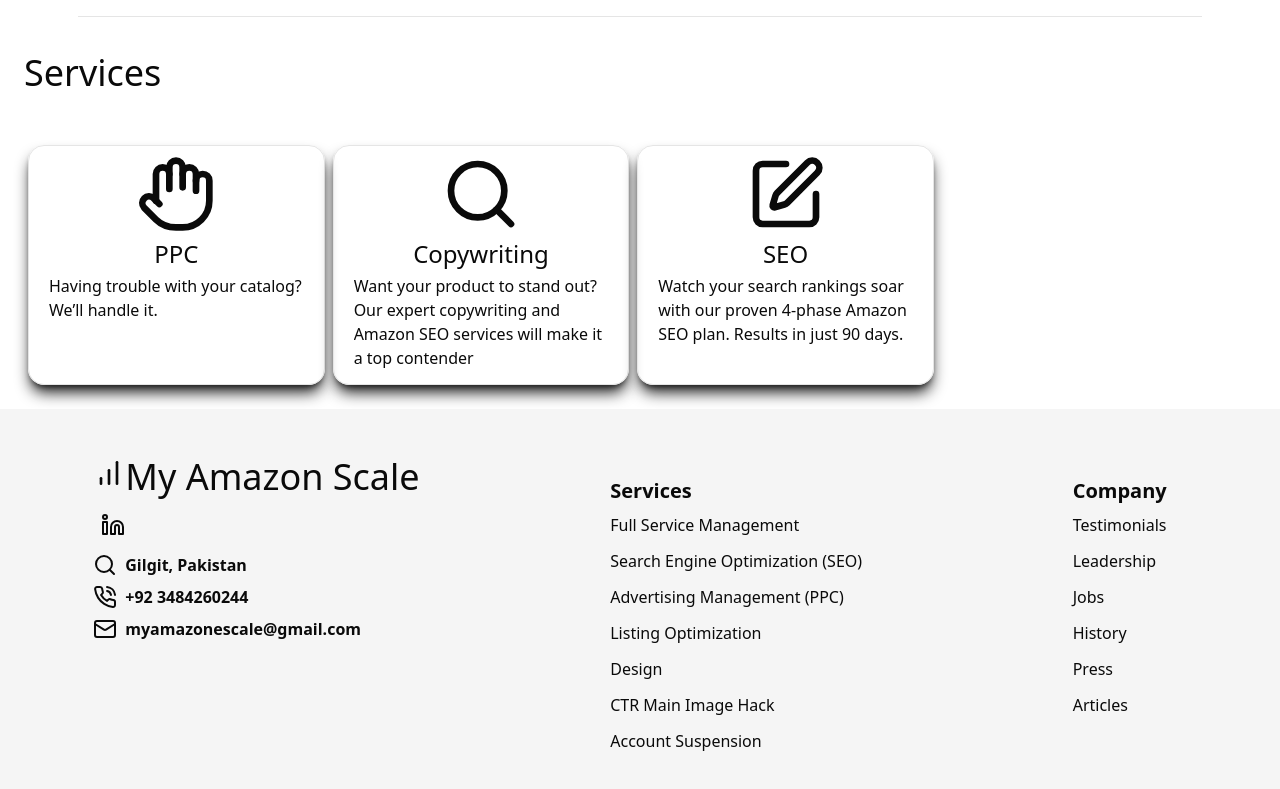
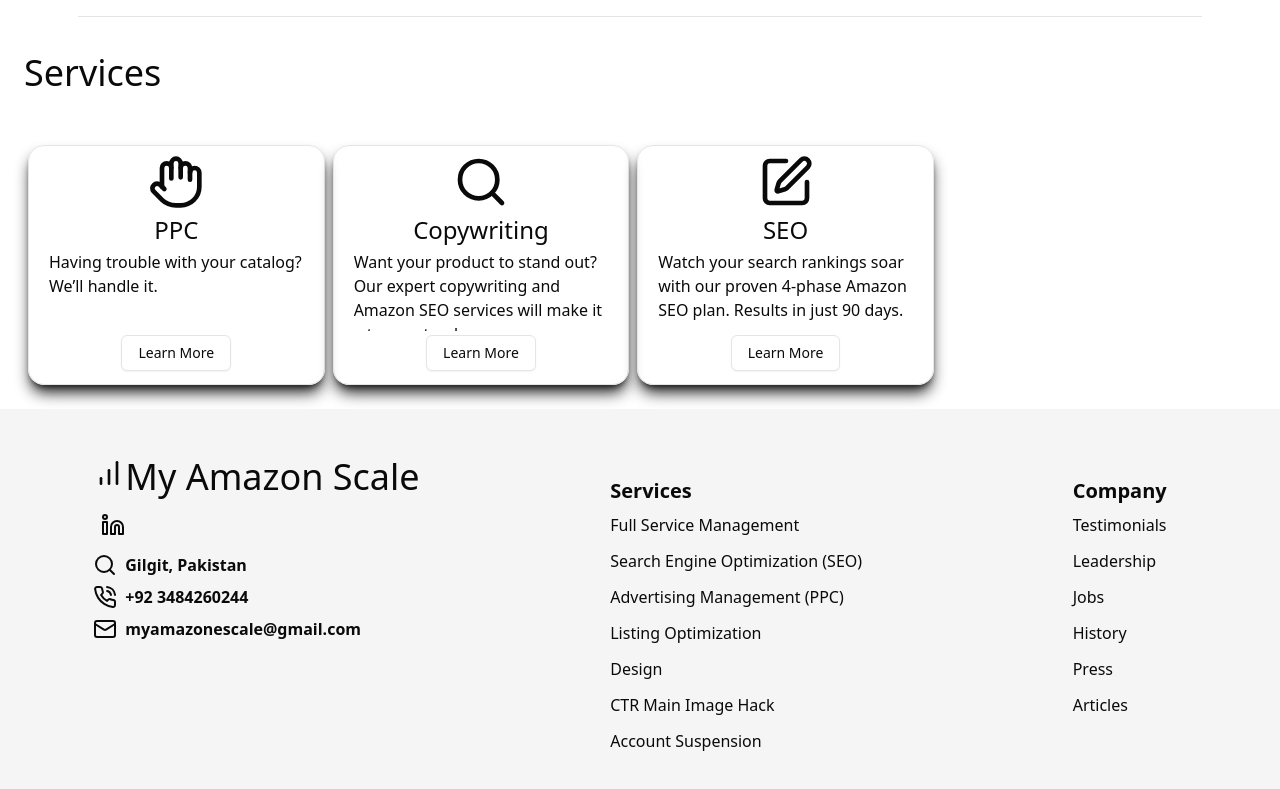
Before and after one commit to Azhar-lone/junaid-amazone, a Next.js app: page / in a window 1280 px wide. Shown: the part 757-1546 px from the top of the page. Built offline with nearby package versions, Linux system fonts and the light colour scheme.

Commit message:
0.1.5.3 commit

```diff
--- a/src/components/myUi/Services.tsx
+++ b/src/components/myUi/Services.tsx
@@ -1,10 +1,9 @@
 import React from "react";
+import Link from "next/link";
 
 import { ScrollArea } from "@/components/ui/scroll-area";
-import { Hand, Search, Edit,LucideIcon } from "lucide-react";
-
-
-
+import { Hand, Search, Edit, LucideIcon } from "lucide-react";
+import { buttonVariants } from "../ui/button";
 
 const Services = () => {
   return (
@@ -15,14 +14,20 @@ const Services = () => {
         {services.map((service, index) => (
           <div
             key={index}
-            className="shadow-primary shadow-lg h-60 mt-5  p-2 px-4 rounded-2xl border    md:w-[24%] "
+            className="shadow-primary shadow-lg h-60 mt-5 flex flex-col items-center  p-2 px-4 rounded-2xl border    md:w-[24%] "
           >
             <h1 className="text-2xl text-center flex flex-col items-center justify-center gap-1">
-            <service.icon className="size-20"/> {service.title}
+              <service.icon className="size-14" /> {service.title}
             </h1>
-            <ScrollArea className=" p-1 overflow-y-auto h-[80%]">
+            <ScrollArea className=" p-1 overflow-y-auto h-[40%]">
               {service.discription}
             </ScrollArea>
+            <Link
+              className={buttonVariants({ variant: "outline" })}
+              href={"#" + service.title}
+            >
+              Learn More
+            </Link>
           </div>
         ))}
       </div>
```
